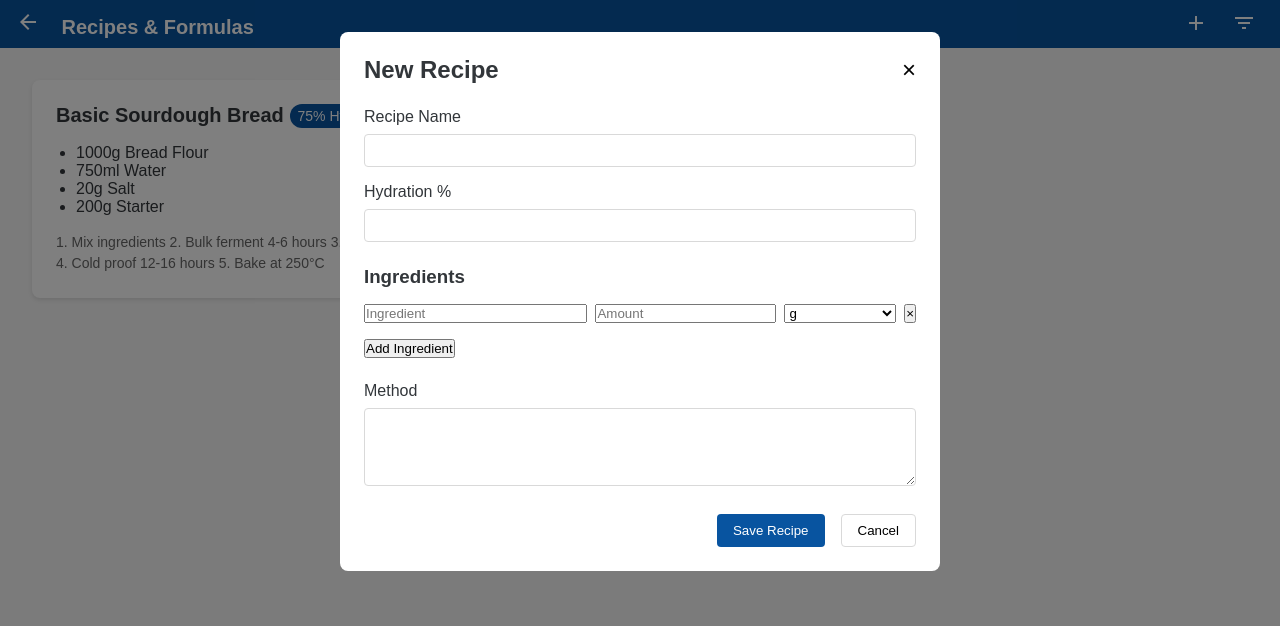
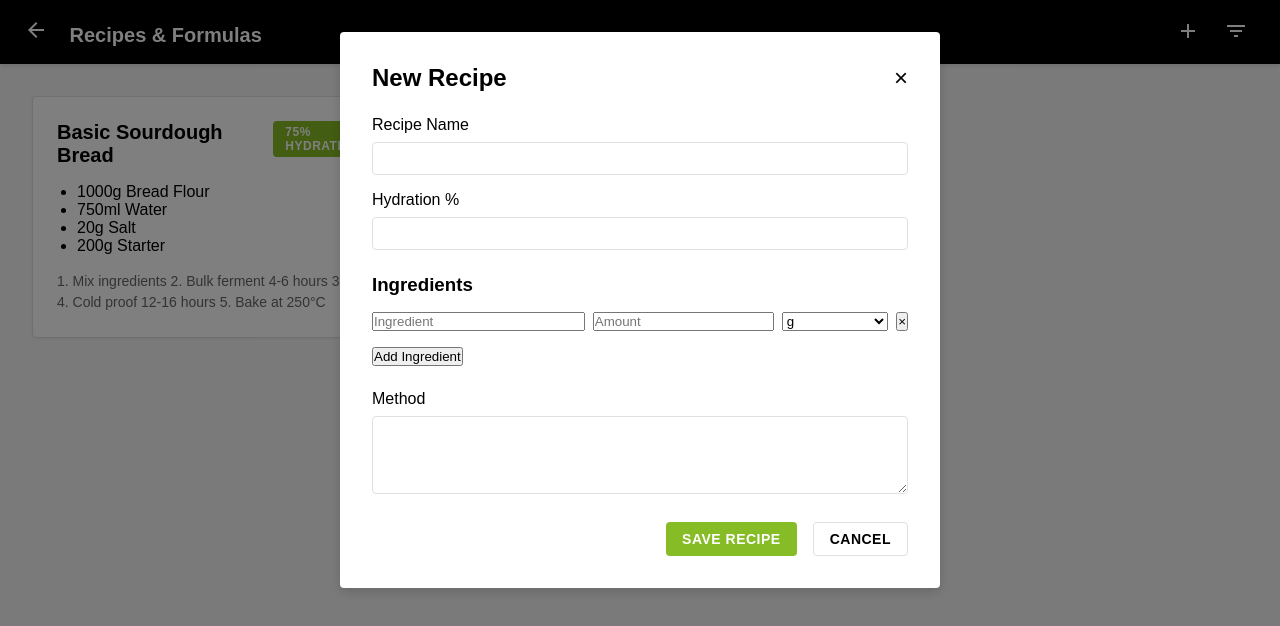
Before and after one commit to irobbrecht/brood, a plain HTML site: page recipes/index.html in a window 1280 px wide. Both pictures are taken after a click on the button "add". Drawn offline with Linux system fonts and the light colour scheme.

Commit message:
Update styling to match Deloitte brand guidelines

```diff
--- a/inventory/inventory.css
+++ b/inventory/inventory.css
@@ -68,9 +68,10 @@
 
 .inventory-card {
     background: white;
-    border-radius: 0.5rem;
+    border-radius: 0.25rem;
     padding: 1.5rem;
-    box-shadow: 0 2px 4px rgba(0,0,0,0.1);
+    box-shadow: 0 1px 3px rgba(0,0,0,0.05);
+    border: 1px solid var(--border-color);
 }
 
 .inventory-card-header {
@@ -88,10 +89,12 @@
 .category-badge {
     background: var(--primary-color);
     color: white;
-    padding: 0.25rem 0.5rem;
-    border-radius: 1rem;
-    font-size: 0.875rem;
-    text-transform: capitalize;
+    padding: 0.25rem 0.75rem;
+    border-radius: 0.25rem;
+    font-size: 0.75rem;
+    text-transform: uppercase;
+    letter-spacing: 0.5px;
+    font-weight: 600;
 }
 
 .inventory-details {
@@ -120,9 +123,10 @@
     width: 100%;
     border-collapse: collapse;
     background: white;
-    box-shadow: 0 2px 4px rgba(0,0,0,0.1);
-    border-radius: 0.5rem;
+    box-shadow: 0 1px 3px rgba(0,0,0,0.05);
+    border-radius: 0.25rem;
     overflow: hidden;
+    border: 1px solid var(--border-color);
 }
 
 .inventory-table th,
@@ -133,8 +137,12 @@
 }
 
 .inventory-table th {
-    background: #f5f5f5;
-    font-weight: 500;
+    background: #000000;
+    color: white;
+    font-weight: 600;
+    text-transform: uppercase;
+    font-size: 0.75rem;
+    letter-spacing: 0.5px;
 }
 
 .inventory-table tr:last-child td {
@@ -173,8 +181,9 @@
     width: 90%;
     max-width: 600px;
     margin: 2rem auto;
-    border-radius: 0.5rem;
-    padding: 1.5rem;
+    border-radius: 0.25rem;
+    padding: 2rem;
+    box-shadow: 0 4px 12px rgba(0,0,0,0.15);
 }
 
 .modal-header {
--- a/recipes/recipes.css
+++ b/recipes/recipes.css
@@ -14,9 +14,10 @@
 
 .recipe-card {
     background: white;
-    border-radius: 0.5rem;
+    border-radius: 0.25rem;
     padding: 1.5rem;
-    box-shadow: 0 2px 4px rgba(0,0,0,0.1);
+    box-shadow: 0 1px 3px rgba(0,0,0,0.05);
+    border: 1px solid var(--border-color);
 }
 
 .recipe-header {
@@ -34,9 +35,12 @@
 .hydration-badge {
     background: var(--primary-color);
     color: white;
-    padding: 0.25rem 0.5rem;
-    border-radius: 1rem;
-    font-size: 0.875rem;
+    padding: 0.25rem 0.75rem;
+    border-radius: 0.25rem;
+    font-size: 0.75rem;
+    text-transform: uppercase;
+    letter-spacing: 0.5px;
+    font-weight: 600;
 }
 
 .ingredients-list {
@@ -70,8 +74,9 @@
     width: 90%;
     max-width: 600px;
     margin: 2rem auto;
-    border-radius: 0.5rem;
-    padding: 1.5rem;
+    border-radius: 0.25rem;
+    padding: 2rem;
+    box-shadow: 0 4px 12px rgba(0,0,0,0.15);
 }
 
 .modal-header {
@@ -138,9 +143,28 @@
     background: var(--primary-color);
     color: white;
     border: none;
+    font-weight: 600;
+    text-transform: uppercase;
+    letter-spacing: 0.5px;
+    font-size: 0.875rem;
+    transition: background-color 0.2s ease;
+}
+
+.primary-btn:hover {
+    background: var(--hover-color);
 }
 
 .secondary-btn {
     background: white;
     border: 1px solid var(--border-color);
+    font-weight: 600;
+    text-transform: uppercase;
+    letter-spacing: 0.5px;
+    font-size: 0.875rem;
+    transition: all 0.2s ease;
 }
+
+.secondary-btn:hover {
+    border-color: var(--primary-color);
+    color: var(--primary-color);
+}
--- a/styles.css
+++ b/styles.css
@@ -1,9 +1,10 @@
 :root {
-    --primary-color: #0854a0;
-    --hover-color: #0a6ed1;
-    --text-color: #32363a;
-    --border-color: #d9d9d9;
-    --disabled-color: #6a6d70;
+    --primary-color: #86BC25;
+    --hover-color: #75a520;
+    --text-color: #000000;
+    --border-color: #e0e0e0;
+    --disabled-color: #666666;
+    --background-color: #f5f5f5;
 }
 
 * {
@@ -14,18 +15,20 @@
 }
 
 body {
-    background-color: #f7f7f7;
+    background-color: var(--background-color);
     color: var(--text-color);
+    font-family: 'Open Sans', Arial, sans-serif;
 }
 
 .shell-bar {
     display: flex;
     justify-content: space-between;
     align-items: center;
-    padding: 0 1rem;
-    height: 3rem;
-    background-color: var(--primary-color);
+    padding: 0 1.5rem;
+    height: 4rem;
+    background-color: #000000;
     color: white;
+    box-shadow: 0 2px 4px rgba(0,0,0,0.1);
 }
 
 .logo {
@@ -69,13 +72,14 @@ h1 {
 .tile {
     background-color: white;
     border: 1px solid var(--border-color);
-    border-radius: 0.5rem;
-    padding: 1rem;
+    border-radius: 0.25rem;
+    padding: 1.5rem;
     display: flex;
     align-items: center;
-    gap: 1rem;
+    gap: 1.5rem;
     cursor: pointer;
     transition: all 0.2s ease;
+    box-shadow: 0 1px 3px rgba(0,0,0,0.05);
 }
 
 .tile:not(.disabled):hover {
@@ -91,12 +95,13 @@ h1 {
 .tile-icon {
     background-color: var(--primary-color);
     color: white;
-    width: 3rem;
-    height: 3rem;
-    border-radius: 0.5rem;
+    width: 3.5rem;
+    height: 3.5rem;
+    border-radius: 0.25rem;
     display: flex;
     align-items: center;
     justify-content: center;
+    font-size: 1.5rem;
 }
 
 .disabled .tile-icon {
```
